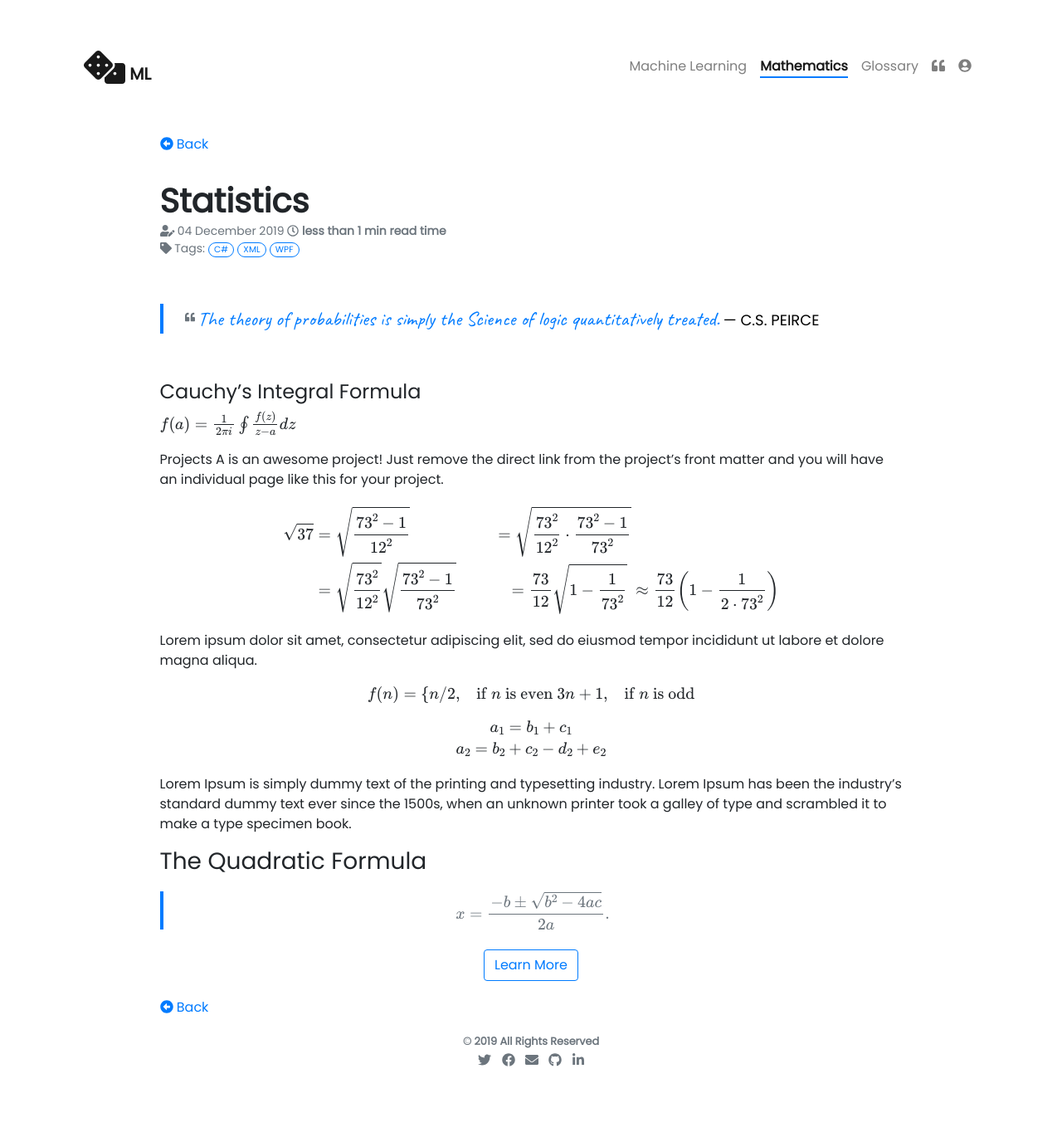
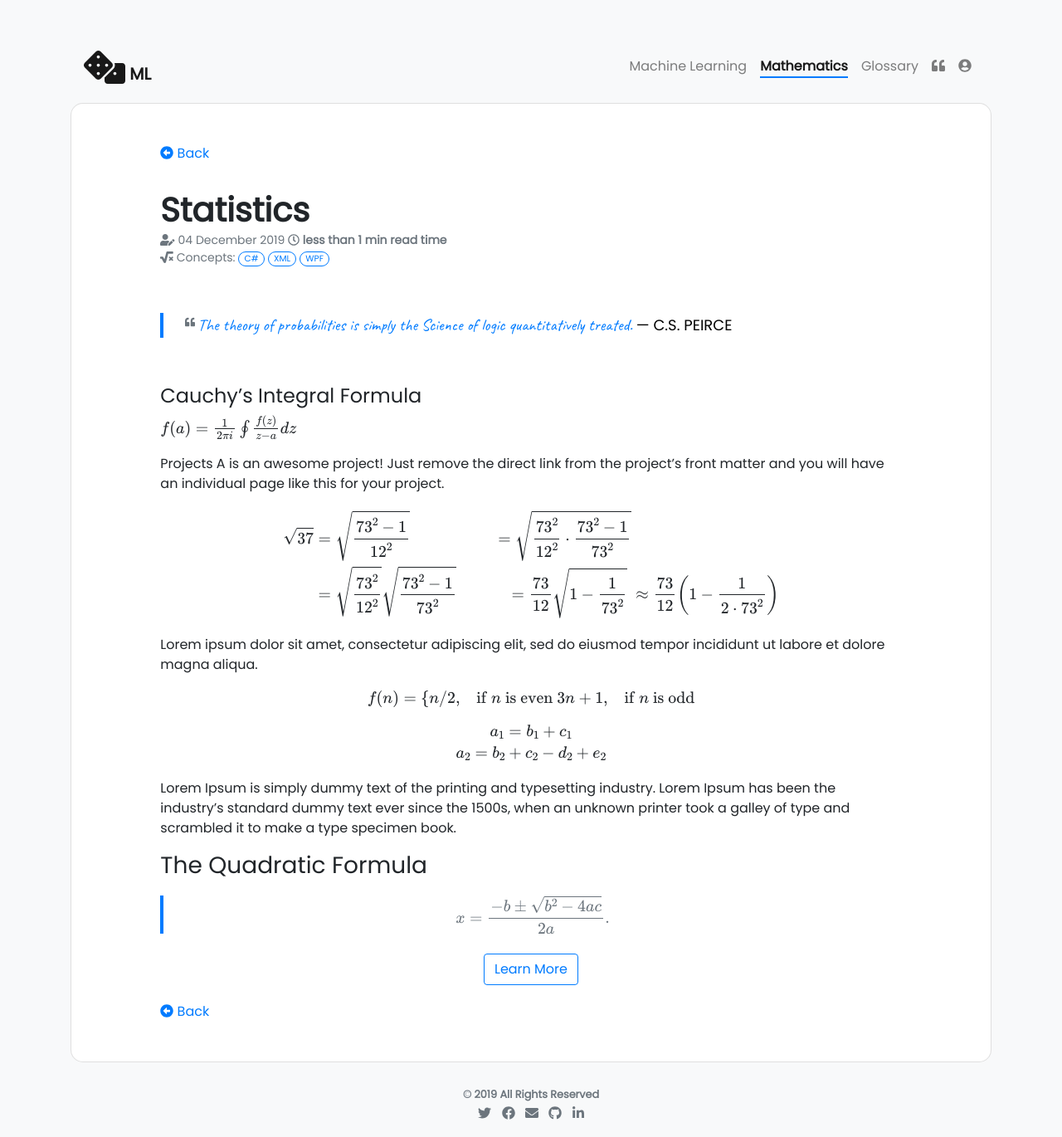
Before and after one commit to rabi-shankar/MLEdgex, a Jekyll site: the page built from _mathematics/2019-12-04-statistics.md, in a window 1280 px wide. Shown: the whole page at 83% size. Built offline with Jekyll 4.4.1, drawn with Linux system fonts in a browser that asks for light colours; nearby versions of some CDN libraries; some web fonts are replaced; comment, search, counter and statistics services are not loaded; before the commit the page ends 1306 px from its top, so only the background shows below that.

Commit message:
update new style

```diff
--- a/_includes/articles.html
+++ b/_includes/articles.html
@@ -28,7 +28,7 @@
       {% assign article_url = post.url | relative_url %}
     {% endif %}
 
-    <div class="col-lg-6 my-3 wow animated fadeIn" data-wow-delay=".15s">
+    <div class="col-lg-6 my-3 wow animated fadeIn" data-wow-delay=".10s">
       <a href="{{ article_url }}" class="article card {{ card_style }}">
         <div class="card-body {{ text_style }}">
           <h3 class="card-title">{% include post-no.html %} {{ post.title }}</h3>
--- a/_includes/mathematics.html
+++ b/_includes/mathematics.html
@@ -10,13 +10,13 @@
       {% assign mathematic_url = mathematic.url | relative_url %}
     {% endif %}
 
-    <div class="wow animated fadeIn" data-wow-delay=".15s">
+    <div class="wow animated fadeIn" data-wow-delay=".10s">
       <a href="{{ mathematic_url }}" class="mathematics card text-dark">
         {% if mathematic.image %}
           <img class="card-img-top" src="{{ mathematic.image }}" alt="Card image cap">
         {% endif %}
         <div class="card-body">
-          <h5 class="card-title"> {% include mathematic-no.html %} {{ mathematic.title }}</h5>
+          <h5 class="card-title"> {% include mathematic-no.html %} {{ mathematic.title }}</h5><hr>
           <p class="card-text" style="font-size: smaller;">{{ mathematic.description }}</p>
           <p class="card-text">
             {% for tag in mathematic.tags %}
--- a/_layouts/default.html
+++ b/_layouts/default.html
@@ -4,7 +4,7 @@
 
 {% include head.html %}
 
-<body class="d-flex flex-column h-100" onload="networkStatus()"><!--{% if page.url == '/' %} style="background-image:url('/assets/images/ml-bg.png');background-attachment:fixed;background-repeat: no-repeat;background-size: cover;" {% endif %}-->
+<body class="d-flex flex-column h-100" style="background: #f8f9fa;" onload="networkStatus()"><!--{% if page.url == '/' %} style="background-image:url('/assets/images/ml-bg.png');background-attachment:fixed;background-repeat: no-repeat;background-size: cover;" {% endif %}-->
 <!--<a href="https://www.freepik.com/free-photos-vectors/technology">Technology vector created by vectorpouch - www.freepik.com</a>-->
 {% if page.url != '/' %}
   {% include scrollindicator.html %}
--- a/_layouts/mathematic.html
+++ b/_layouts/mathematic.html
@@ -1,15 +1,12 @@
 ---
 layout: page
 ---
-
 
 {% include back-to-mathematics.html %}
 <h1><b>{{ page.title }}</b></h1>
 
 <p class="article-metadata text-muted">
       <i class="fas fa-user-edit"></i> {{ page.date | date_to_long_string }}
-
-
     <i class="far fa-clock"></i> <b>
   {% assign words = content | number_of_words %}
   {% if words < 360 %}
@@ -18,13 +15,9 @@ layout: page
     {{ words | divided_by:180 }} mins read time
   {% endif %}
   </b>
-
   <br>
-
   {% if page.tags != empty %}
-
-  <i class="fas fa-tag"></i> Tags:
-
+  <i class="fas fa-square-root-alt"></i> Concepts:
   {% for tag in page.tags %}
       <span class="badge badge-pill text-primary border border-primary">{{ tag }}</span>
 
@@ -36,3 +29,4 @@ layout: page
 {{ content }}
 
 {% include back-to-mathematics.html %}
+</div>
--- a/_layouts/page.html
+++ b/_layouts/page.html
@@ -1,7 +1,9 @@
 ---
 layout: default
 ---
-
-<div class="col-lg-10 mx-auto mt-5 article">
-  {{ content }}
+<div class="mathematics card">
+  <div class="col-lg-10 mx-auto mt-5 article">
+    {{ content }}
+    <br><br>
+  </div>
 </div>
--- a/_sass/_quote.scss
+++ b/_sass/_quote.scss
@@ -13,7 +13,7 @@
 }
 .quote_text2 {
   font-family: 'Caveat', cursive;
-  font-size: 24px;
+  font-size: 20px;
 }
 .quote_by2 {
   font-size: 18px;
```
